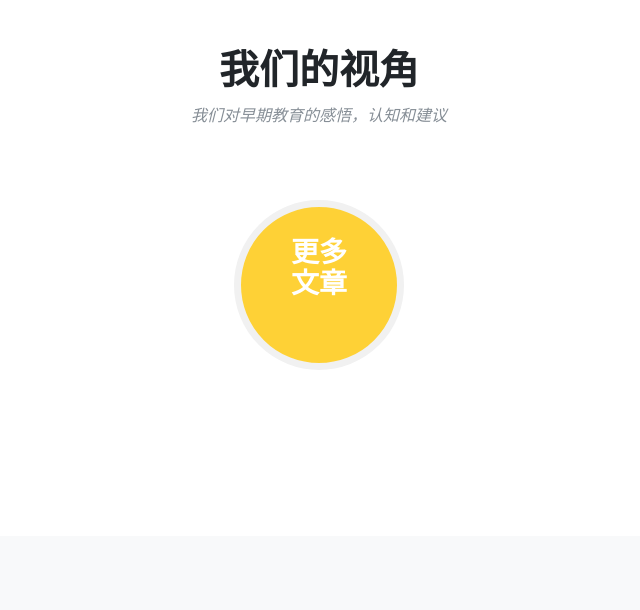
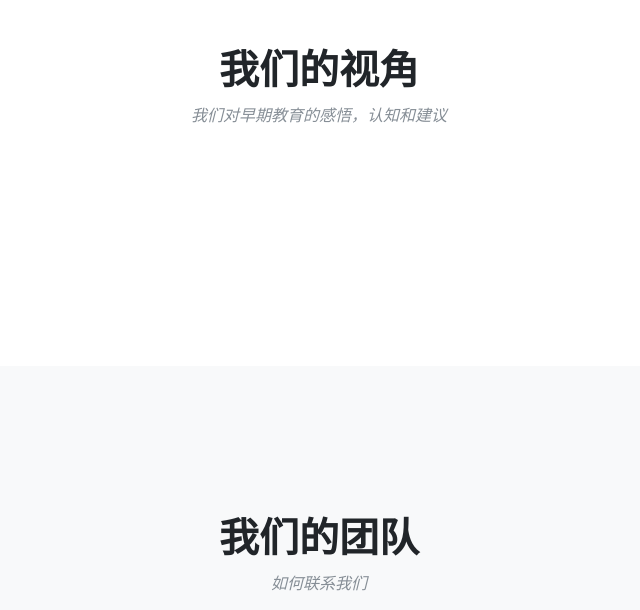
Before and after one commit to wildchildyn/autism-website, a Flask app: page / in a window 1280 px wide. Shown: the part 1308-1918 px from the top of the page, without its empty margins (321-961 px from the left). Run offline with Flask 2, Linux system fonts and the light colour scheme; data that the repository does not hold is empty; some libraries are stand-ins or nearby versions; some web fonts are replaced.

Commit message:
remove more article

```diff
--- a/templates/home.html
+++ b/templates/home.html
@@ -149,13 +149,14 @@
               </li>
                 {% endif %}
               {% endfor %}
-              <li class="timeline-inverted">
-                <div class="timeline-image">
+
+               <!-- <li class="timeline-inverted">
+                 <div class="timeline-image">
                   <h3>
                     <br>更多
                     <br>文章</h3>
                 </div>
-              </li>
+              </li>  -->
 
 
             </ul>
```
